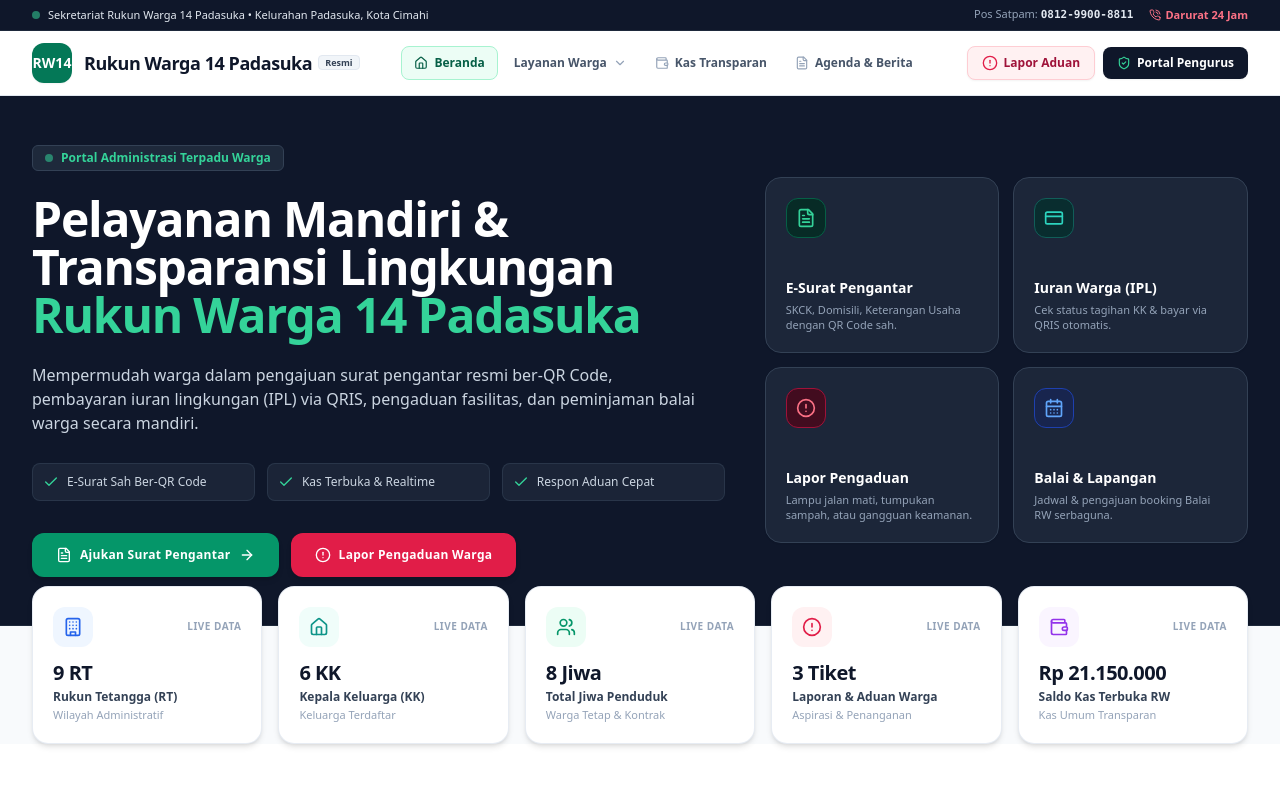
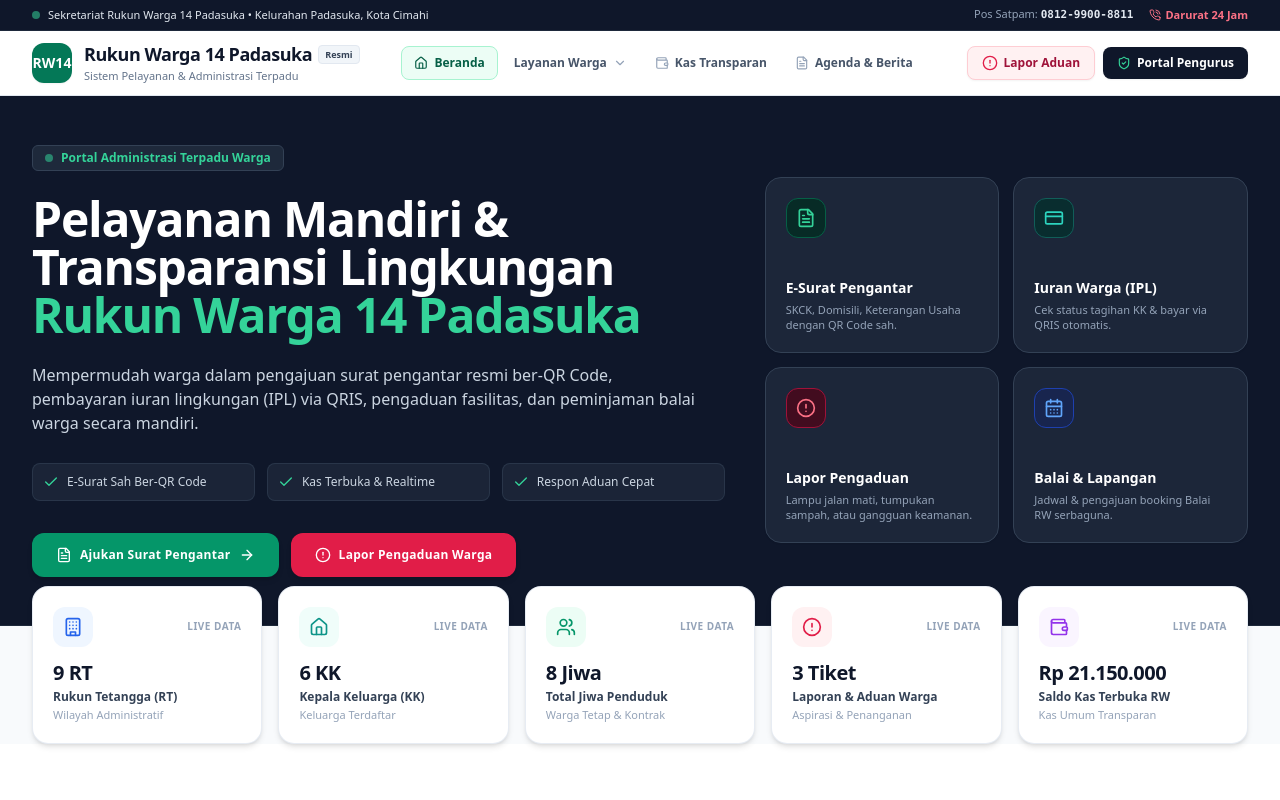
Before and after one commit to nanoomasterr/rw-digital, a Next.js app: page / in a window 1280 px wide. Shown: the top 800 px of the page. Built offline with nearby package versions, Linux system fonts and the light colour scheme.

Commit message:
fix(css): bersihkan CSS globals dari 100vw dan normalkan utility Tailwind

```diff
--- a/src/app/globals.css
+++ b/src/app/globals.css
@@ -8,9 +8,7 @@
 }
 
 html {
-  overflow-x: hidden;
-  width: 100%;
-  max-width: 100vw;
+  scroll-behavior: smooth;
 }
 
 body {
@@ -18,9 +16,8 @@ body {
   background: var(--background);
   font-family: system-ui, -apple-system, BlinkMacSystemFont, 'Segoe UI', Roboto, Oxygen, Ubuntu, Cantarell, 'Open Sans', 'Helvetica Neue', sans-serif;
   overflow-x: hidden;
+  position: relative;
   width: 100%;
-  max-width: 100vw;
-  position: relative;
 }
 
 /* Custom Scrollbar */
--- a/src/components/layout/Navbar.tsx
+++ b/src/components/layout/Navbar.tsx
@@ -68,11 +68,11 @@ export function Navbar() {
                 <span className="font-black text-slate-900 text-sm sm:text-lg tracking-tight">
                   {rw.name}
                 </span>
-                <span className="hidden md:inline-block px-1.5 py-0.2 text-[9px] font-bold bg-slate-100 text-slate-700 rounded border border-slate-200">
+                <span className="hidden md:inline-block px-1.5 py-0.5 text-[9px] font-bold bg-slate-100 text-slate-700 rounded border border-slate-200">
                   Resmi
                 </span>
               </div>
-              <p className="text-[10px] sm:text-[11px] text-slate-500 hidden xs:block">
+              <p className="text-[10px] sm:text-[11px] text-slate-500 hidden sm:block">
                 Sistem Pelayanan & Administrasi Terpadu
               </p>
             </div>
@@ -169,7 +169,7 @@ export function Navbar() {
               className="px-2.5 py-1.5 text-xs font-bold text-rose-800 bg-rose-50 border border-rose-200 rounded-lg flex items-center gap-1"
             >
               <AlertCircle className="w-3.5 h-3.5 text-rose-600" />
-              <span className="hidden xs:inline">Lapor</span>
+              <span className="hidden sm:inline">Lapor</span>
             </Link>
 
             <Link
```
